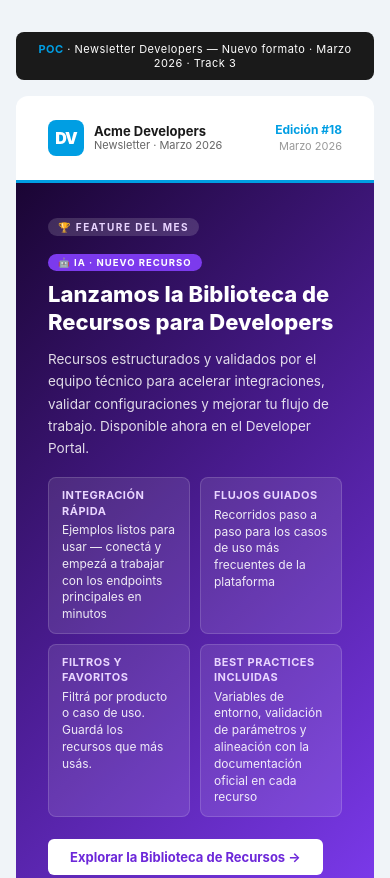
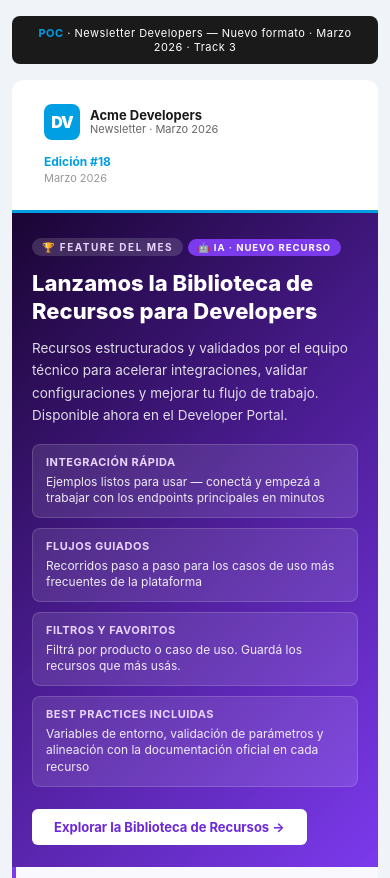
Before and after one commit to well-miro/test-meli, a plain HTML site: page newsletter-template-generic.html in a window 390 px wide. Shown: the top 878 px of the page. Drawn offline with Linux system fonts and the light colour scheme.

Commit message:
Add files via upload

```diff
--- a/newsletter-template-generic.html
+++ b/newsletter-template-generic.html
@@ -1,8 +1,13 @@
 <!DOCTYPE html>
+<!--
+  Newsletter Developers — Marzo 2026
+  Alineado al doc Miro: board uXjVGwCZcvI= · widget moveToWidget=3458764665483012810
+-->
 <html lang="es">
 <head>
 <meta charset="UTF-8">
 <meta name="viewport" content="width=device-width, initial-scale=1.0">
+<meta name="color-scheme" content="light">
 <title>Newsletter Developers — Marzo 2026</title>
 <style>
   * { margin: 0; padding: 0; box-sizing: border-box; }
@@ -74,7 +79,7 @@
   .code-header { background: #2d2d2d; padding: 8px 14px; display: flex; align-items: center; justify-content: space-between; }
   .code-header span { font-size: 11px; font-weight: 600; color: #888; font-family: monospace; }
   .code-lang { font-size: 9.5px; font-weight: 700; background: #047857; color: #fff; padding: 2px 8px; border-radius: 10px; letter-spacing: 0.5px; text-transform: uppercase; }
-  .code-body { padding: 16px; font-family: 'Courier New', monospace; font-size: 11.5px; line-height: 1.65; color: #d4d4d4; white-space: pre; }
+  .code-body { padding: 16px; font-family: 'Courier New', monospace; font-size: 11.5px; line-height: 1.65; color: #d4d4d4; white-space: pre; overflow-x: auto; }
   .snippet-note { font-size: 11.5px; color: #666; line-height: 1.5; }
   .snippet-note strong { color: #047857; }
 
@@ -108,6 +113,16 @@
   /* POC BANNER */
   .poc-banner { background: #1a1a1a; color: #fff; text-align: center; padding: 10px 16px; font-size: 11px; border-radius: 8px; margin-bottom: 16px; letter-spacing: 0.5px; }
   .poc-banner strong { color: #009EE3; }
+
+  /* Chrome / ventanas estrechas */
+  @media (max-width: 640px) {
+    body { padding: 16px 12px; }
+    .header { flex-direction: column; align-items: flex-start; gap: 14px; }
+    .header-edition { text-align: left; }
+    .block { padding: 22px 20px; }
+    .hero-features { grid-template-columns: 1fr; }
+    .changelog-item { flex-direction: column; gap: 8px; }
+  }
 </style>
 </head>
 <body>
```
